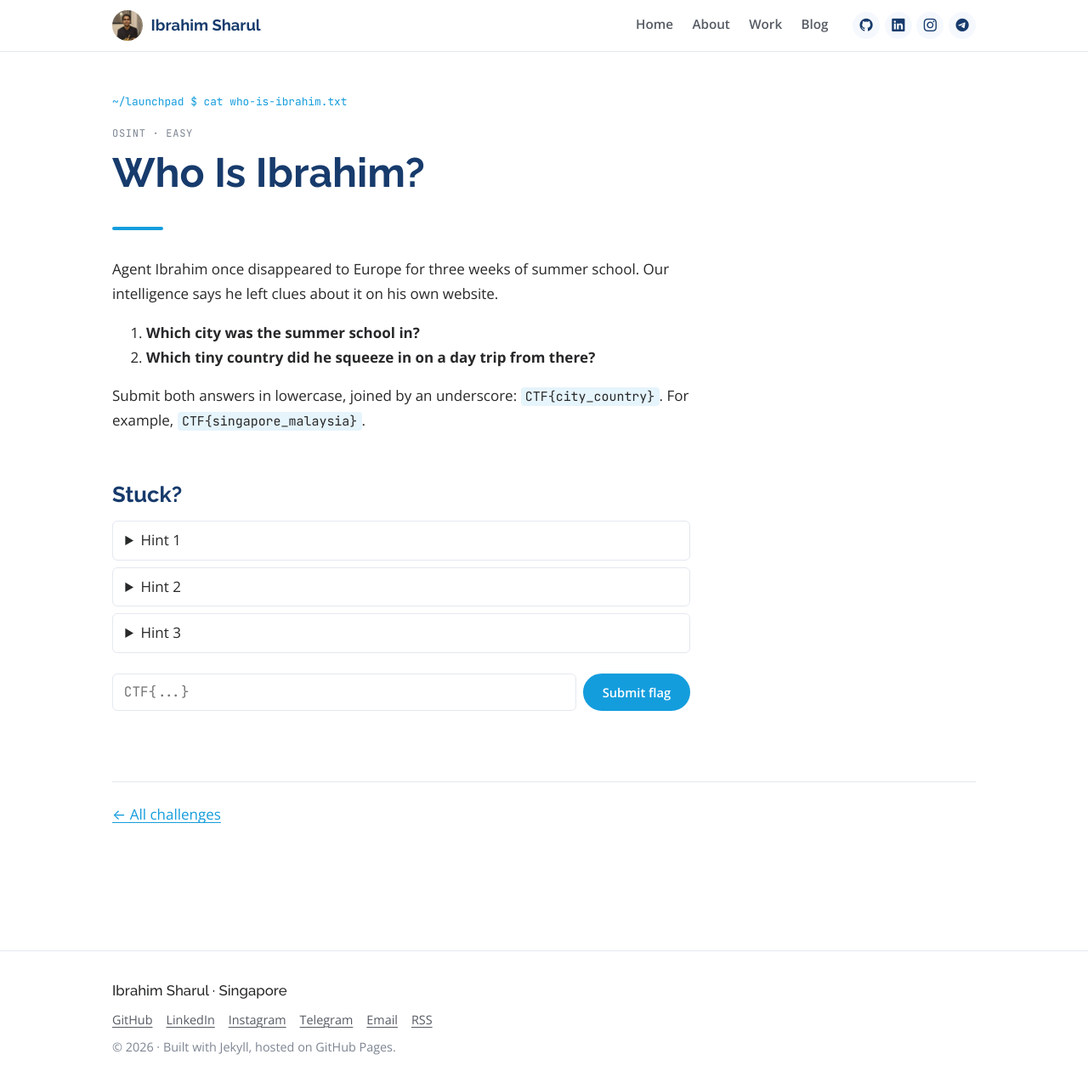
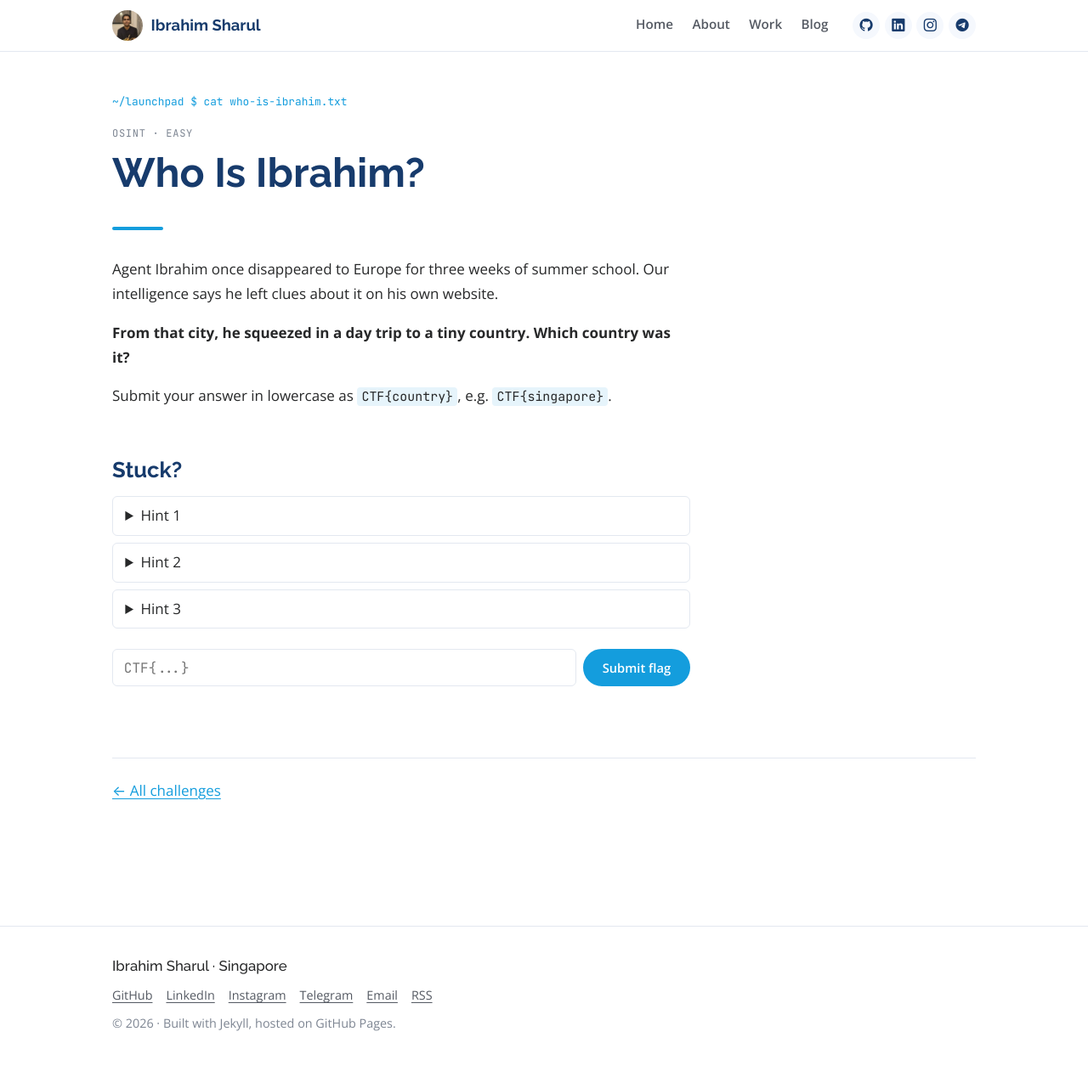
Before and after one commit to ibrahimisramos/ibrahimisramos.github.io, a Jekyll site: the page built from launchpad-7f3a/who-is-ibrahim.html, in a window 1280 px wide and 1294 px high. Shown: the top 1281 px of the window at 85% size. Built offline with Jekyll 4.4.1, drawn with Linux system fonts in a browser that asks for light colours.

Commit message:
CTF: Who Is Ibrahim answer is the day-trip country (andorra)
Co-Authored-By: Claude Opus 5.5 (1M context) <noreply@anthropic.com>
Claude-Session: https://claude.ai/code/session_01W6sFwNukTNQ9zyostxjBYk

```diff
--- a/launchpad-7f3a/who-is-ibrahim.html
+++ b/launchpad-7f3a/who-is-ibrahim.html
@@ -5,19 +5,16 @@ slug_id: who-is-ibrahim
 order: 8
 track: OSINT
 difficulty: Easy
-flag_hash: a34f3a57c7c44398119bd0ff665a43493caedc7ad43e0edac5a14aa080cba0d3
+flag_hash: 6c224e089ee31599f0487791e02d3d088b674c109e9bf86406e3dd12c3dde181
 hints:
   - OSINT means **Open Source Intelligence**, finding answers from public information. Everything you need is on this website, outside the launchpad.
   - Read the [About page](/about/) carefully, especially the fun facts.
-  - Both answers are in the same fun fact. The second one is a tiny country tucked in the mountains between Spain and France.
+  - First find the city where the summer school was. The day trip is mentioned in the same fun fact. You want the tiny country tucked in the mountains between Spain and France.
 learned: |
   **OSINT** is collecting information that's freely available online, like websites, social media and news. Even small personal facts can be pieced together into a profile.
 real_world: |
   Attackers use OSINT to craft convincing phishing emails and guess security questions. Defenders and red teamers use it to show organisations how much they're giving away. Think about what *you* post publicly!
 ---
 <p>Agent Ibrahim once disappeared to Europe for three weeks of summer school. Our intelligence says he left clues about it on his own website.</p>
-<ol>
-  <li><strong>Which city was the summer school in?</strong></li>
-  <li><strong>Which tiny country did he squeeze in on a day trip from there?</strong></li>
-</ol>
-<p>Submit both answers in lowercase, joined by an underscore: <code>CTF{city_country}</code>. For example, <code>CTF{singapore_malaysia}</code>.</p>
+<p><strong>From that city, he squeezed in a day trip to a tiny country. Which country was it?</strong></p>
+<p>Submit your answer in lowercase as <code>CTF{country}</code>, e.g. <code>CTF{singapore}</code>.</p>
```
